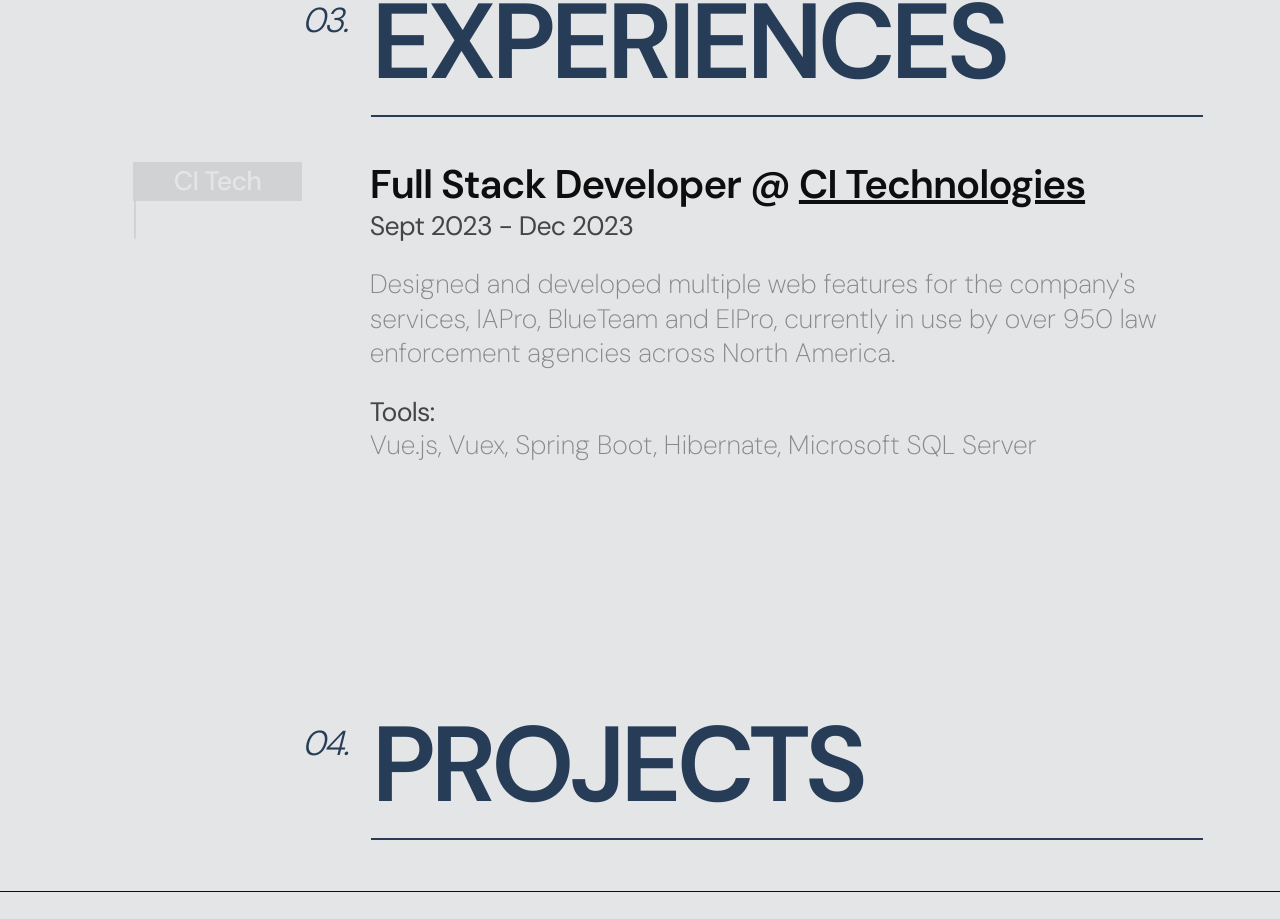
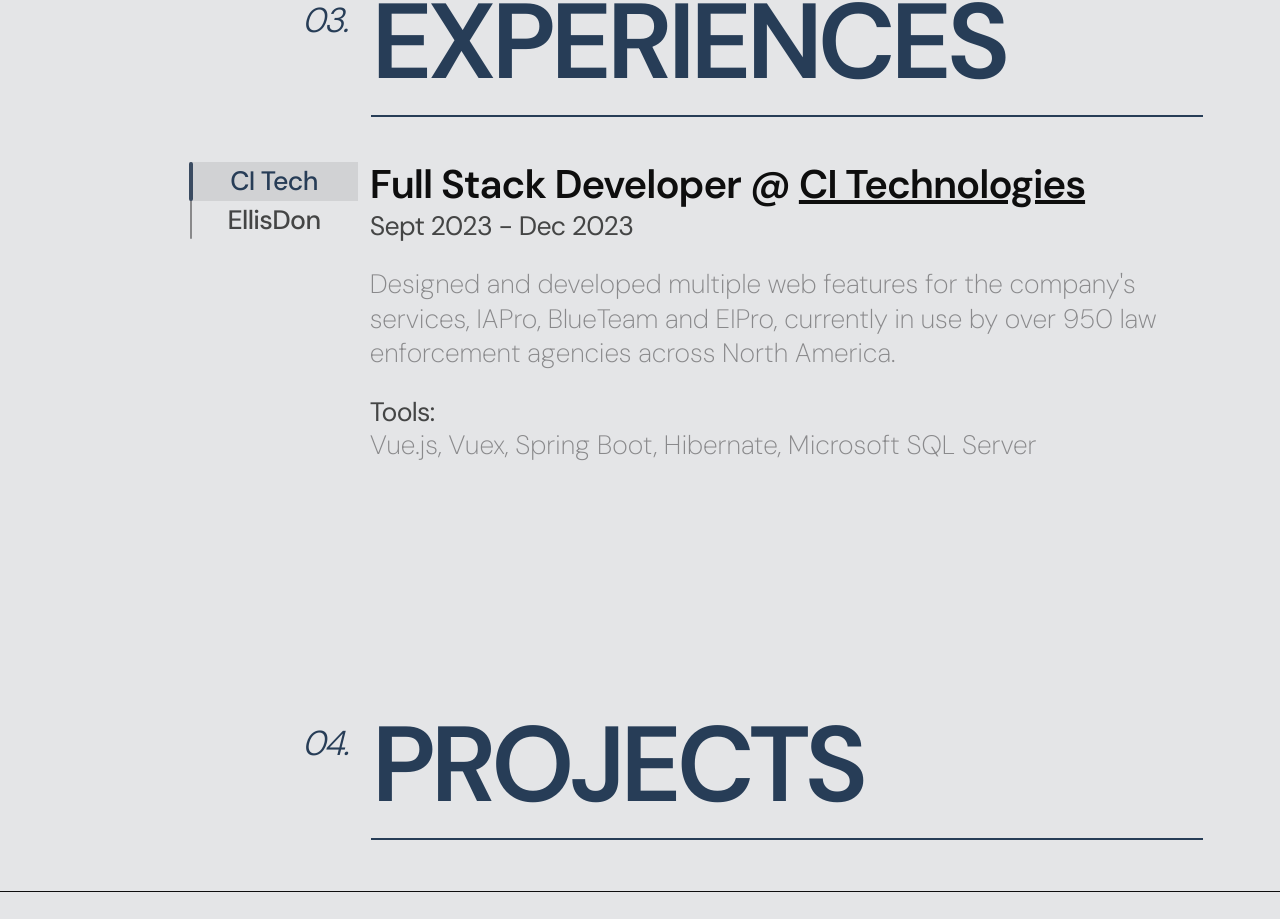
Before and after one commit to NickShum222/Website-V2, a Next.js app: page / in a window 1280 px wide. Shown: the part 4250-5169 px from the top of the page. Built offline with nearby package versions, Linux system fonts and the light colour scheme.

Commit message:
Cleanup experiences

```diff
--- a/src/components/BodyAnim/index.js
+++ b/src/components/BodyAnim/index.js
@@ -19,7 +19,7 @@
 
 const index = ({ children, className }) => {
   const ref = useRef(null);
-  const isInView = useInView(ref, { once: true, amount: 0.9 });
+  const isInView = useInView(ref, { once: true, amount: 0.4 });
   return (
     <motion.div
       ref={ref}
--- a/src/pages/index.js
+++ b/src/pages/index.js
@@ -14,7 +14,7 @@
 import dynamic from "next/dynamic";
 import { Section, SEO, Navbar } from "@/components";
 // import {AnimatePresence} from "framer-motion";
-const Landing = dynamic(() => import("@/sections/Landing"))
+const Landing = dynamic(() => import("@/sections/Landing"));
 const LandingSub = dynamic(() => import("@/sections/LandingSub"));
 const About = dynamic(() => import("@/sections/About"));
 const Services = dynamic(() => import("@/sections/Services"));
@@ -37,9 +37,9 @@
       className={`flex flex-col max-w-[100svw] overflow-x-clip ${theme} relative`}
     >
       <SEO theme={theme} />
-        <Navbar/>
+      <Navbar />
       <Section theme="light" setTheme={setTheme}>
-          <Landing/>
+        <Landing />
       </Section>
       <Section theme="dark" setTheme={setTheme}>
         <LandingSub />
@@ -50,10 +50,10 @@
       <Section theme="light" setTheme={setTheme}>
         <Services />
       </Section>
-        <Section theme="dark" setTheme={setTheme}>
+      <Section theme="light" setTheme={setTheme}>
         <Experiences />
       </Section>
-        <Section theme="light" setTheme={setTheme}>
+      <Section theme="dark" setTheme={setTheme}>
         <Projects />
       </Section>
       <Section theme="light" setTheme={setTheme}>
--- a/src/sections/Contact.jsx
+++ b/src/sections/Contact.jsx
@@ -139,7 +139,7 @@
                 n4shum@uwaterloo.ca
                 <span
                   className={
-                    "max-w-0 group-hover:max-w-full block bg-grey2 transition-all duration-400 ease-in h-[3px] rounded-full"
+                    "max-w-0 group-hover:max-w-full block bg-grey2 transition-all duration-400 ease-in lg:h-[3px] h-[2px] rounded-full"
                   }
                 />
               </div>
@@ -167,7 +167,7 @@
                       {name}
                       <span
                         className={
-                          "max-w-0 group-hover:max-w-full block bg-grey2 transition-all duration-400 ease-in h-[3px] rounded-full"
+                          "max-w-0 group-hover:max-w-full block bg-grey2 transition-all duration-400 ease-in lg:h-[3px] h-[2px] rounded-full"
                         }
                       />
                     </div>
--- a/src/sections/Experiences.jsx
+++ b/src/sections/Experiences.jsx
@@ -34,11 +34,11 @@
         <div className="sm:hidden inline w-full">
           <Header title="Work" index="03." />
         </div>
-        <div className="flex lg:flex-row flex-col justify-between items-start lg:gap-0 sm:gap-8 gap-6 w-full">
+        <div className="flex lg:flex-row flex-col justify-end items-start lg:gap-0 sm:gap-8 gap-6 w-full">
           <div className="flex lg:flex-col flex-row justify-start text-center items-start lg:w-[15%] w-full lg:ml-[5%]  relative">
             <motion.div
               className={
-                "absolute lg:inline hidden bg-primary rounded-full top-0 left-0 w-[4px] z-[20]"
+                "absolute lg:inline hidden dark:bg-primary bg-tertiary rounded-full top-0 left-0 w-[4px] z-[20]"
               }
               animate={{ y: `${100 * selected}%` }}
               style={{ height: `calc(100% / ${experiences.length})` }}
@@ -48,10 +48,10 @@
                 delay: 0.15,
               }}
             ></motion.div>
-            <div className=" absolute lg:top-0 bottom-0 opacity-20 lg:left-[1px] left-0 z-[10] bg-grey4 lg:w-[2px] w-full lg:h-full h-[2px]  rounded-full" />
+            <div className=" absolute lg:top-0 bottom-0 lg:left-[1px] left-0 z-[10] bg-grey4 lg:w-[2px] w-full lg:h-full h-[2px]  rounded-full" />
             <motion.div
               className={
-                "absolute lg:hidden inline left-0 bottom-0 h-[3px] rounded-full bg-primary z-[20] "
+                "absolute lg:hidden inline left-0 bottom-0 h-[3px] rounded-full dark:bg-primary bg-tertiary z-[20] "
               }
               animate={{ x: `${100 * selected}%` }}
               style={{ width: `calc(100% / ${experiences.length})` }}
@@ -140,10 +140,8 @@
 
   return (
     <div
-      className={`relative w-full py-[2%] z-[20] ${
-        selected === index
-          ? "text-primary bg-grey4 bg-opacity-20"
-          : "text-primary opacity-50"
+      className={`relative w-full py-[2%] z-[20]  bg-opacity-20 ${
+        selected === index ? " bg-grey4" : ""
       }`}
     >
       <motion.div
@@ -151,7 +149,11 @@
         onClick={() => {
           setSelected(index);
         }}
-        className={`cursor-pointer font-[500] w-full  transition-colors duration-[300ms] lg:text-[2.083vw] sm:text-[3.980vw] text-[5.089vw] leading-[1.2] tracking-tight `}
+        className={`cursor-pointer font-[500] w-full  transition-colors duration-[300ms] lg:text-[2.083vw] sm:text-[3.980vw] text-[5.089vw] leading-[1.2] tracking-tight ${
+          selected === index
+            ? "dark:text-primary text-tertiary"
+            : "dark:text-primary text-grey2"
+        }`}
       >
         {label}
       </motion.div>
--- a/src/sections/Projects.jsx
+++ b/src/sections/Projects.jsx
@@ -1,4 +1,4 @@
-import {useState} from "react";
+import { useState } from "react";
 import { Header } from "@/components";
 import { projects } from "@/constants";
 import Link from "next/link";
@@ -6,11 +6,9 @@
 const Projects = () => {
   const [active, setActive] = useState(null);
 
-
-
   return (
     <section
-    id="projects"
+      id="projects"
       className={`flex flex-col justify-start bg-primary dark:bg-secondary md:pb-[4%] pb-[40%] w-full`}
     >
       <Header
@@ -25,7 +23,6 @@
               href={project.url}
               key={index}
               scroll={false}
-
               onMouseOver={() => {
                 setActive(index);
               }}
@@ -46,7 +43,7 @@
         <div className="absolute top-0 left-0 w-full flex flex-col">
           {projects.map((project, index) => (
             <Link
-                scroll={false}
+              scroll={false}
               href={project.url}
               key={index}
               className={`bg-tertiary dark:bg-primary lg:py-[2%] py-[3%] border-t-[1px] border-solid dark:border-primary border-secondary lg:px-[6%] md:px-[64px] px-[24px] relative
@@ -65,7 +62,7 @@
               }}
             >
               <div className="  flex h-full justify-between items-center">
-                <p className="font-[600] uppercase lg:text-headingLgClamp md:text-[8.7vw] sm:text-[10.092vw] text-[12.427vw] leading-[0.8] tracking-tight text-primary dark:text-tertiary">
+                <p className="font-[600] uppercase lg:text-headingLgClamp md:text-[8.7vw] sm:text-[10.092vw] text-[12.427vw] leading-[0.8] tracking-tight text-primary dark:text-secondary">
                   {project.name}
                 </p>
                 {/* <p className={"text-primary font-[500] hidden lg:inline text-[1.6vw]"}>{project.description}</p> */}
```
Lines whose indentation alone changed are shown as unchanged.
